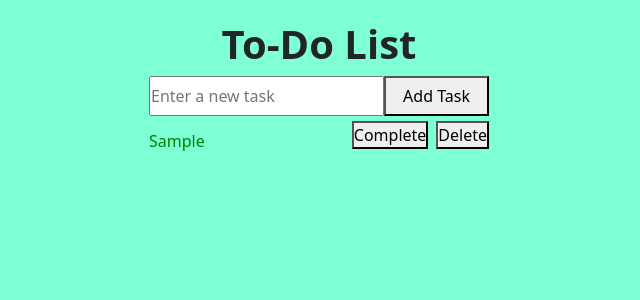
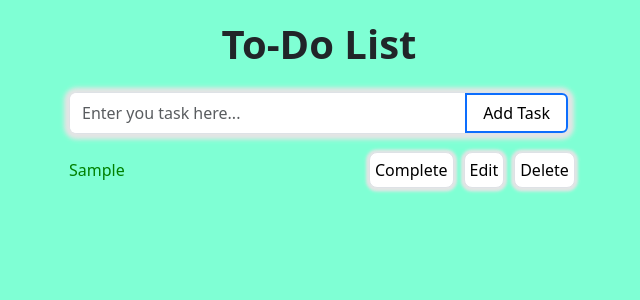
Before and after one commit to shashankbribooks/projects, a Next.js app: page /todo-list in a window 1280 px wide. Both pictures are taken after typing "Sample" into the empty fields and a click on the button "Add Task". Shown: the top 300 px of the page, without its empty margins (321-961 px from the left). Built offline with nearby package versions, Linux system fonts and the light colour scheme.

Commit message:
ui bugs fix in todo-list

```diff
--- a/src/pages/todo-list/index.js
+++ b/src/pages/todo-list/index.js
@@ -1,9 +1,28 @@
-import { useState } from "react";
+import { useEffect, useState } from "react";
 import styles from "../../pages/todo-list/todo.module.css";
+import { Container, Spinner, InputGroup, Form, Button } from "react-bootstrap";
+import { FontAwesomeIcon } from "@fortawesome/react-fontawesome";
+import * as SolidIcons from "@fortawesome/free-solid-svg-icons";
+import Image from "next/image";
 
 export default function Home() {
   const [tasks, setTasks] = useState([]);
   const [task, setTask] = useState("");
+  const [editTaskId, setEditTaskId] = useState(null);
+  const [editTaskText, setEditTaskText] = useState("");
+
+  // Load tasks from local storage when the component mounts
+  useEffect(() => {
+    const storedTasks = localStorage.getItem("tasks");
+    if (storedTasks) {
+      setTasks(JSON.parse(storedTasks));
+    }
+  }, []);
+
+  // Save tasks to local storage whenever the tasks state changes
+  useEffect(() => {
+    localStorage.setItem("tasks", JSON.stringify(tasks));
+  }, [tasks]);
 
   const addTask = () => {
     if (task.trim() === "") return;
@@ -22,44 +41,168 @@ export default function Home() {
       )
     );
   };
+  const editTask = (id, text) => {
+    setEditTaskId(id);
+    setEditTaskText(text);
+  };
+
+  const saveTask = (id) => {
+    setTasks(
+      tasks.map((task) =>
+        task.id === id ? { ...task, text: editTaskText } : task
+      )
+    );
+    setEditTaskId(null);
+    setEditTaskText("");
+  };
+
+  const cancelEdit = () => {
+    setEditTaskId(null);
+    setEditTaskText("");
+  };
 
   return (
     <div className={styles.container}>
       <div className={styles.main}>
         <h1 className="text-center fw-bold ">To-Do List</h1>
-        <div className="d-flex justify-content-between">
+        <div className="d-flex justify-content-center align-items-center mt-4 gap-3">
+          <InputGroup
+            className="bg-white rounded-3 border border-none"
+            style={{ maxWidth: 768, boxShadow: "0px 0.5px 4px 5px #E5E5E5" }}
+          >
+            <Form.Control
+              type="text"
+              // value={search}
+              autoFocus
+              tabIndex={0}
+              value={task}
+              onChange={(e) => setTask(e.target.value)}
+              className={`inputSearch border-0 ${styles.input}`}
+              placeholder="Enter you task here..."
+            ></Form.Control>
+            <Button
+              className={"border-2 px-3 bg-transparent border-none "}
+              style={{ color: "black" }}
+              onClick={addTask}
+            >
+              Add Task
+            </Button>
+          </InputGroup>
+        </div>
+        {/* <div className="d-flex justify-content-between ">
           <input
             type="text"
             value={task}
             onChange={(e) => setTask(e.target.value)}
+            className={styles.input_box}
             placeholder="Enter a new task"
           />
           <button onClick={addTask} className={styles.btn}>
             Add Task
           </button>
-        </div>
-        <ul className={`${styles.taskList} list-group-numbered `}>
+        </div> */}
+        <ul className={`${styles.taskList} list-group-numbered mt-3`}>
           {tasks.map((task) => (
             <div className="d-flex justify-content-between">
               <li
                 key={task.id}
                 className={`${styles.taskItem} list-group-item`}
                 style={{
-                  textDecoration: task.completed ? "line-through" : "none",
                   color: task.completed ? "red" : "green",
-                  border: task.completed ? "0.005px solid red" : "none",
                 }}
               >
-                {task.text}
+                {editTaskId === task.id ? (
+                  <>
+                    <input
+                      type="text"
+                      value={editTaskText}
+                      onChange={(e) => setEditTaskText(e.target.value)}
+                      className={`${styles.input_box} rounded border border-none`}
+                      style={{
+                        maxWidth: 400,
+                        height: "40px",
+                        boxShadow: "0px 0.5px 4px 5px #E5E5E5",
+                      }}
+                    />
+                    <button
+                      onClick={() => saveTask(task.id)}
+                      className="bg-white rounded-3 border border-none"
+                      style={{
+                        boxShadow: "0px 0.5px 3px 3px #E5E5E5",
+                        padding: "5px",
+                      }}
+                    >
+                      Save
+                    </button>
+                    <button
+                      onClick={cancelEdit}
+                      className="bg-white rounded-3 border border-none"
+                      style={{
+                        boxShadow: "0px 0.5px 3px 3px #E5E5E5",
+                        padding: "5px",
+                      }}
+                    >
+                      Cancel
+                    </button>
+                  </>
+                ) : (
+                  <>
+                    <span
+                      style={{
+                        borderBottom: task.completed
+                          ? "0.005px solid red"
+                          : "none",
+                        textDecoration: task.completed
+                          ? "line-through"
+                          : "none",
+                      }}
+                      className={`${styles.taskText} my-2`}
+                    >
+                      {task.text}
+                    </span>
+                    <button
+                      onClick={() => toggleTaskCompletion(task.id)}
+                      className="bg-white rounded-3 border border-none"
+                      style={{
+                        boxShadow: "0px 0.5px 3px 3px #E5E5E5",
+                        padding: "5px",
+                      }}
+                    >
+                      {task.completed ? "Undo" : "Complete"}
+                    </button>
+                    {!task.completed && (
+                      <button
+                        onClick={() => editTask(task.id, task.text)}
+                        className="bg-white rounded-3 border border-none"
+                        style={{
+                          boxShadow: "0px 0.5px 3px 3px #E5E5E5",
+                          padding: "5px",
+                        }}
+                      >
+                        Edit
+                      </button>
+                    )}
+                    <button
+                      onClick={() => deleteTask(task.id)}
+                      className="bg-white rounded-3 border border-none"
+                      style={{
+                        boxShadow: "0px 0.5px 3px 3px #E5E5E5",
+                        padding: "5px",
+                      }}
+                    >
+                      Delete
+                    </button>
+                  </>
+                )}
               </li>
               <div>
-                <button
+                {/* <button
                   onClick={() => toggleTaskCompletion(task.id)}
                   className="me-2"
                 >
                   {task.completed ? "Undo" : "Complete"}
                 </button>
-                <button onClick={() => deleteTask(task.id)}>Delete</button>
+                <button onClick={() => deleteTask(task.id)}>Delete</button> */}
               </div>
             </div>
           ))}
--- a/src/pages/todo-list/todo.module.css
+++ b/src/pages/todo-list/todo.module.css
@@ -9,24 +9,48 @@
   /* align-items: center; */
 }
 .main {
-  width: 340px;
+  width: 500px;
   height: auto;
+}
+@media screen and (min-width: 400px) and(max-width:768px) {
+  .main {
+    width: 400px;
+    height: auto;
+  }
 }
 .taskList {
   list-style-type: none;
   padding: 0;
-  margin-top: 5px;
+  position: relative;
 }
+
 .taskItem {
   display: flex;
   align-items: center;
   margin-bottom: 10px;
   height: 40px;
 }
+
+.taskText {
+  max-height: 50px; /* Adjust based on font-size to limit to two lines */
+  overflow: hidden;
+  text-overflow: ellipsis;
+  white-space: nowrap;
+  width: 290px; /* Adjust as needed */
+}
+
+.taskText:hover {
+  white-space: normal;
+  overflow: auto;
+}
+
 .taskItem button {
   margin-left: 10px;
 }
 .btn {
-  width: 133px;
+  width: 100px;
   height: 40px;
 }
+.input_box {
+  width: 290px;
+}
```
Also changed, not shown: src/pages/learning/index.js (+35 -33 lines).
